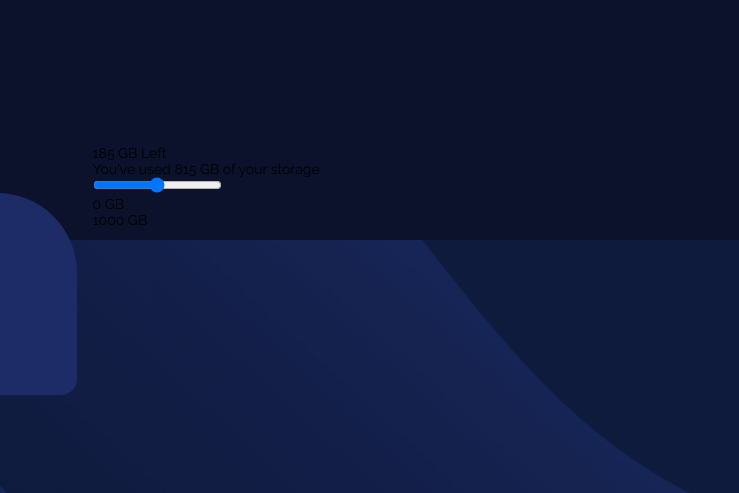
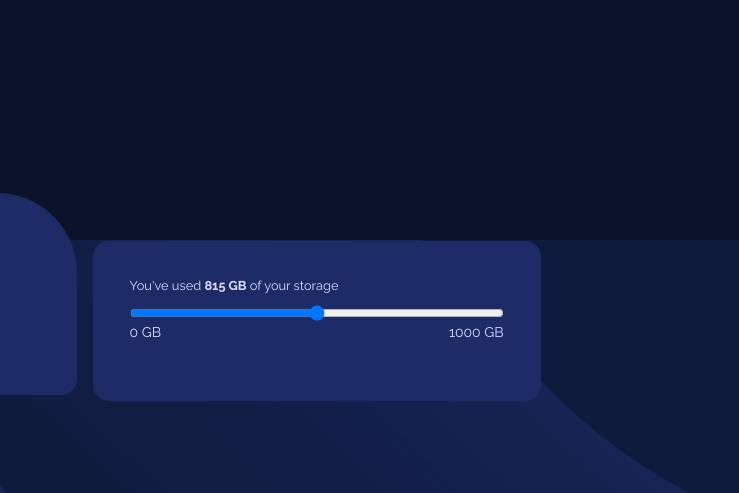
Before and after one commit to Aya333/Fylo-data-storage, a plain HTML site: page index.html in a window 1280 px wide. Shown: the top 493 px of the page, 541-1280 px from the left. Drawn offline with Linux system fonts and the light colour scheme.

Commit message:
Done with both components

```diff
--- a/index.html
+++ b/index.html
@@ -26,14 +26,15 @@
         </div>
       </section>
       <section class="second-part">
-        <div>
+        <!-- <div class="inner-part">
           <p> 185 GB Left</p>
+        </div> -->
+        <p class="main-paragraph"> You've used <strong>815 GB</strong> of your storage</p>
+        <input type="range" name="Range" class="range">
+        <div class="space">
+          <p>0 GB</p>
+          <p>1000 GB</p>
         </div>
-        <p> You've used <span>815 GB</span> of your storage</p>
-        <input type="range" name="space" class="range">
-        <p>0 GB</p>
-        <p>1000 GB</p>
-
       </section>
     </div>
 
--- a/style.css
+++ b/style.css
@@ -57,3 +57,26 @@ main {
   padding: 1rem;
   margin-right: 1rem;
 }
+.second-part {
+  width: 35vw;
+  height: 20vh;
+  margin: 6rem 0 0;
+  padding: 2rem 2rem;
+  background-color: hsl(228, 56%, 26%);
+  border: 5px solid hsl(228, 56%, 26%);
+  border-radius: 1rem;
+}
+.second-part .main-paragraph {
+  color: hsl(243, 100%, 93%);
+  font-size: 0.8rem;
+  margin: 0 0 0.8rem;
+}
+.second-part .range {
+  width: 100%;
+}
+.second-part .space {
+  display: flex;
+  justify-content: space-between;
+  align-items: center;
+  color: hsl(243, 100%, 93%);
+}
```
